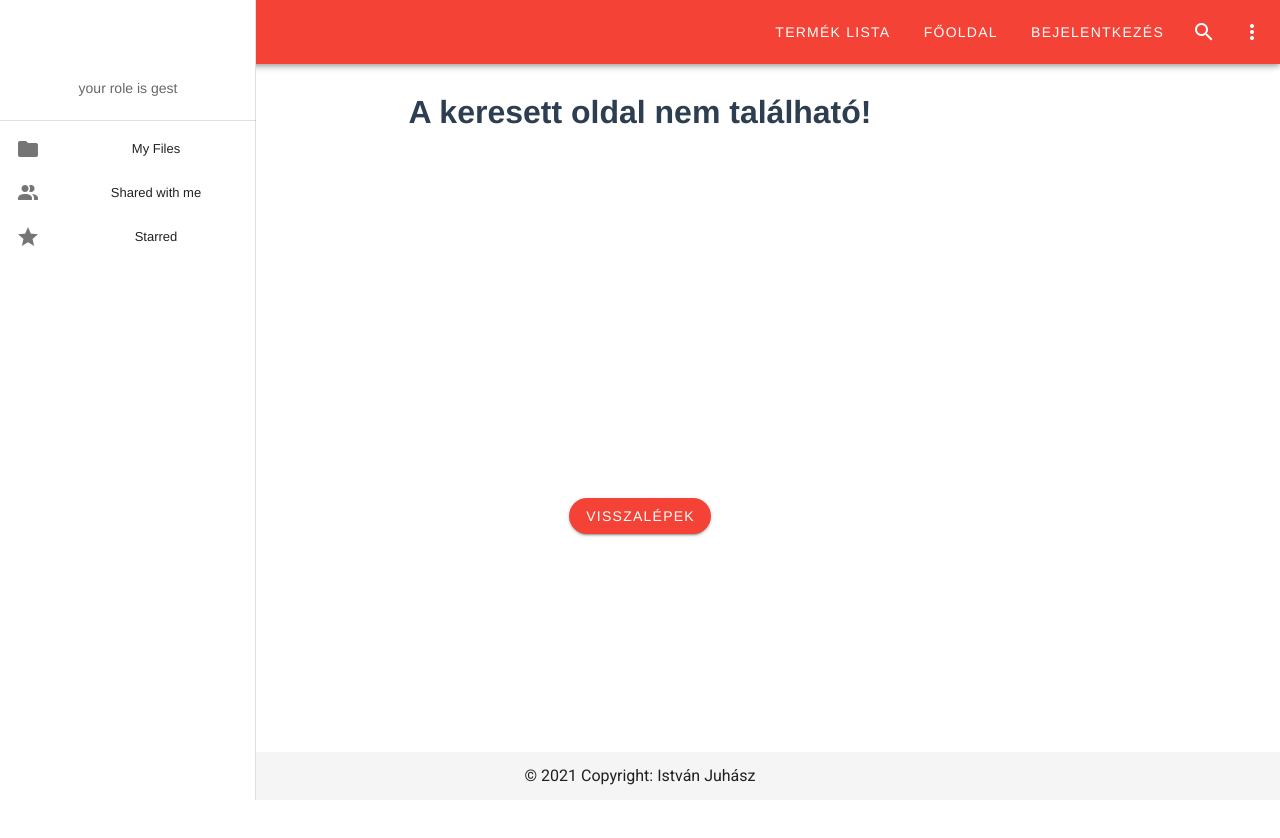
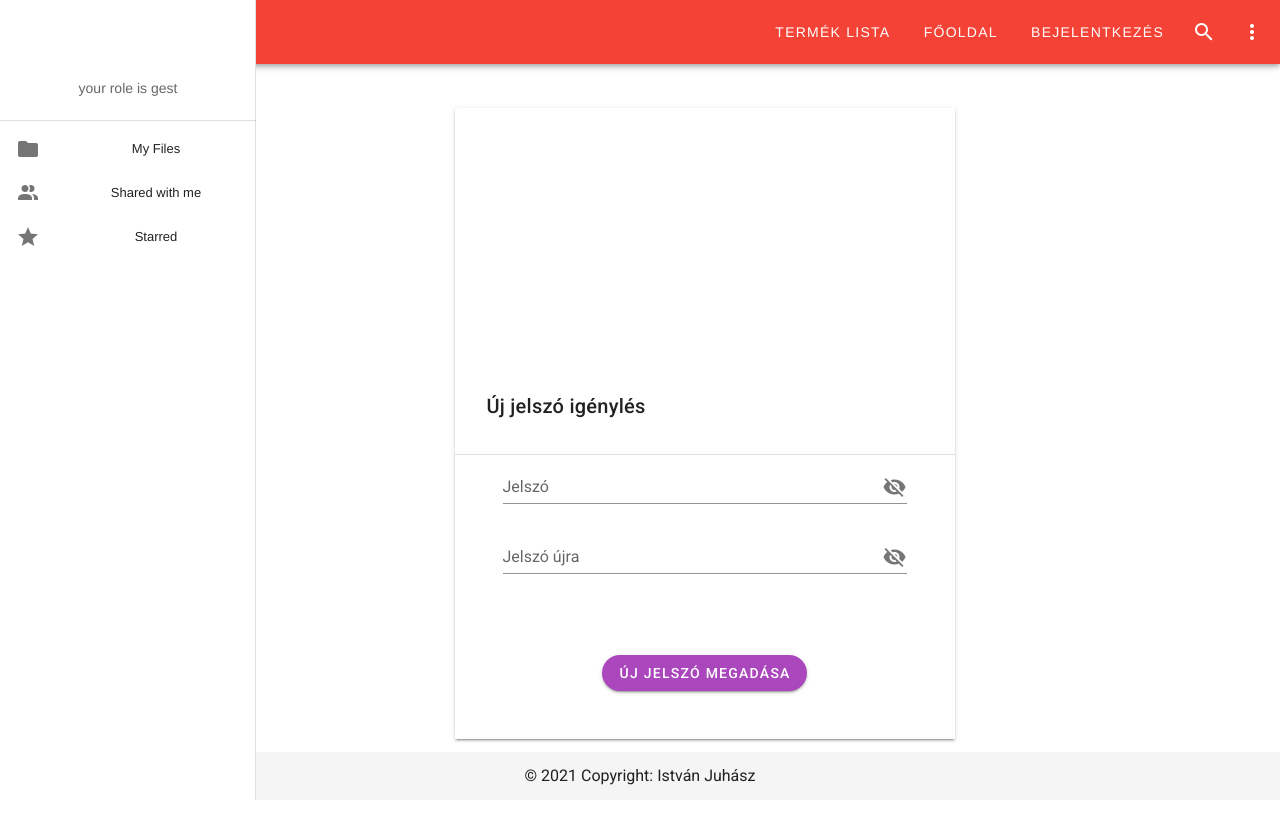
Before and after one commit to Juhi0326/Vue2AppForNodeJsBackEnd, a Vue app in the folder vue2-frontend/: page /users/addNewPassword/1/1 in a window 1280 px wide. Shown: the top 838 px of the page. Built offline with nearby package versions, Linux system fonts and the light colour scheme.

Commit message:
create AddNewPasswordPage

```diff
--- a/vue2-frontend/src/router/index.js
+++ b/vue2-frontend/src/router/index.js
@@ -28,6 +28,12 @@ const routes = [
     name: 'ResetPasswordEmail',
     component: () =>
       import(/* webpackChunkName: "ResetPasswordEmail" */ '../views/ResetPasswordEmail'),
+  },
+  {
+    path: '/users/addNewPassword/:id/:token',
+    name: 'AddNewPassword',
+    component: () =>
+      import(/* webpackChunkName: "AddNewPassword" */ '../views/AddNewPassword'),
   },
   {
     path: '/products',
--- a/vue2-frontend/src/services/authService.js
+++ b/vue2-frontend/src/services/authService.js
@@ -63,7 +63,7 @@ class AuthService {
 
   receiveNewPassword(id, token, password) {
     try {
-      return axios.post(API_URL + 'reset-password'+'/' + id + '/' + token, password)
+      return axios.post(API_URL + 'receive_new_password'+'/' + id + '/' + token, password)
     } catch (error) {
         // Error 😨
         if (error.response) {
--- /dev/null
+++ b/vue2-frontend/src/views/AddNewPassword.vue
@@ -0,0 +1,119 @@
+<template>
+  <div>
+    <v-app id="inspire" class="container">
+      <v-row>
+        <v-col cols="4"> </v-col>
+        <v-col cols="12" sm="8" md="6">
+          <div>
+            <v-card
+              class="d-flex justify-center mb-6"
+              flat
+              tile
+              max-width="500"
+            >
+              <v-card class="ma-2">
+                <v-form @submit.prevent="handleNewPassword">
+                  <v-img height="250" src="../assets/pen.jpg"></v-img>
+                  <v-card-title class="pa-8">Új jelszó igénylés</v-card-title>
+                  <v-divider> </v-divider>
+                  <div>
+                    <v-row>
+                      <v-col>
+                        <v-text-field
+                          v-model="password"
+                          label="Jelszó"
+                          :type="show1 ? 'text' : 'password'"
+                          :append-icon="show1 ? 'mdi-eye' : 'mdi-eye-off'"
+                          @click:append="show1 = !show1"
+                          required
+                          class="px-12"
+                        ></v-text-field>
+                        <v-text-field
+                          v-model="password2"
+                          label="Jelszó újra"
+                          :type="show2 ? 'text' : 'password'"
+                          :append-icon="show2 ? 'mdi-eye' : 'mdi-eye-off'"
+                          @click:append="show2 = !show2"
+                          required
+                          class="px-12"
+                        ></v-text-field>
+                      </v-col>
+                    </v-row>
+                  </div>
+                  <v-row>
+                    <v-col>
+                      <Button
+                        class="ma-12"
+                        propColor="primary"
+                        :propRounded="true"
+                        :propDark="true"
+                        type="submit"
+                      >
+                        Új jelszó megadása
+                      </Button>
+                    </v-col>
+                  </v-row>
+                  <v-row v-if="errorMessage" class="px-12 pt-12 red--text">
+                    <v-col>
+                      {{ errorMessage }}
+                    </v-col>
+                  </v-row>
+                  <v-row v-if="message" class="px-12 pt-12 green--text">
+                    <v-col>
+                      {{ message }}
+                    </v-col>
+                  </v-row>
+                  <!-- <v-btn type="submit" class="ma-12">Submit</v-btn> -->
+                </v-form>
+              </v-card>
+            </v-card>
+          </div>
+        </v-col>
+      </v-row>
+    </v-app>
+  </div>
+</template>
+
+<script>
+import Button from "../components/Button.vue";
+import authService from "../services/authService";
+
+export default {
+  name: "AddNewPassword",
+  components: {
+    Button,
+  },
+  data: () => ({
+    show1: false,
+    show2: false,
+    password: "",
+    password2: "",
+    message: "",
+    errorMessage: "",
+  }),
+  methods: {
+    handleNewPassword() {
+        console.log(this.$route.params)
+        const id = this.$route.params.id
+        const token = this.$route.params.token
+        authService.receiveNewPassword(id, token, {password: this.password}).then((response) => {
+            this.errorMessage= ''
+            this.message = response.data
+        }).catch((err) => {
+            console.log(err.response.data)
+            this.message = ''
+            this.errorMessage = err.response.data.message
+        })
+    },
+    clear() {
+      this.userName = "";
+      this.email = "";
+      this.password = "";
+      this.password2 = "";
+    },
+  },
+};
+</script>
+
+<style>
+</style>
```
